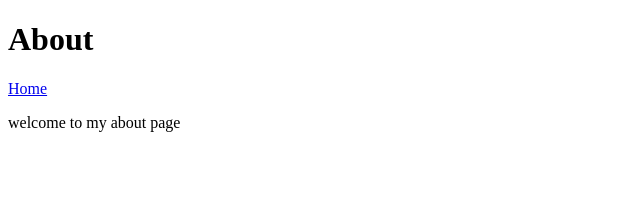
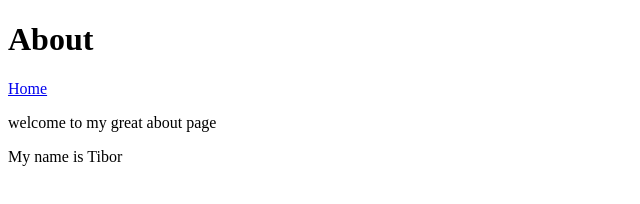
Before and after one commit to tibrik92/tibrik92.github.io, a plain HTML site: page about.html in a window 1280 px wide. Shown: the whole page, without its empty margins (0-640 px from the left). Drawn offline with Linux system fonts and the light colour scheme.

Commit message:
Improved about page

```diff
--- a/about.html
+++ b/about.html
@@ -9,6 +9,7 @@
 <body>
   <h1>About</h1>
   <a href="/">Home</a>
-  <p>welcome to my about page</p>
+  <p>welcome to my great about page</p>
+  <p>My name is Tibor</p>
 </body>
 </html>
```
